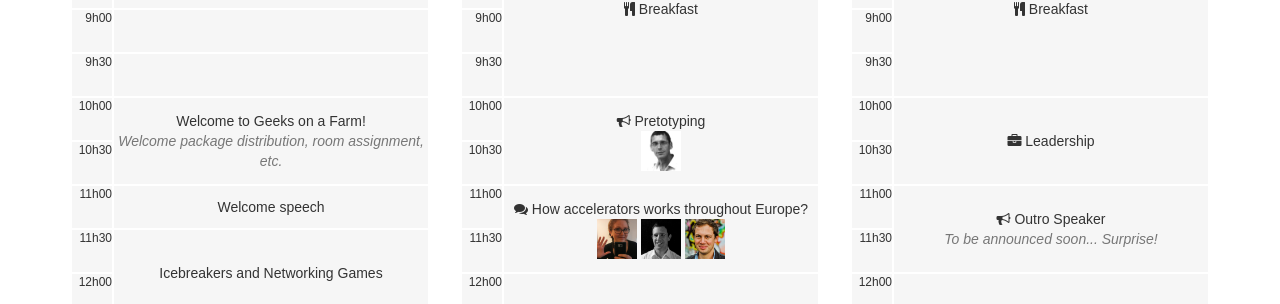
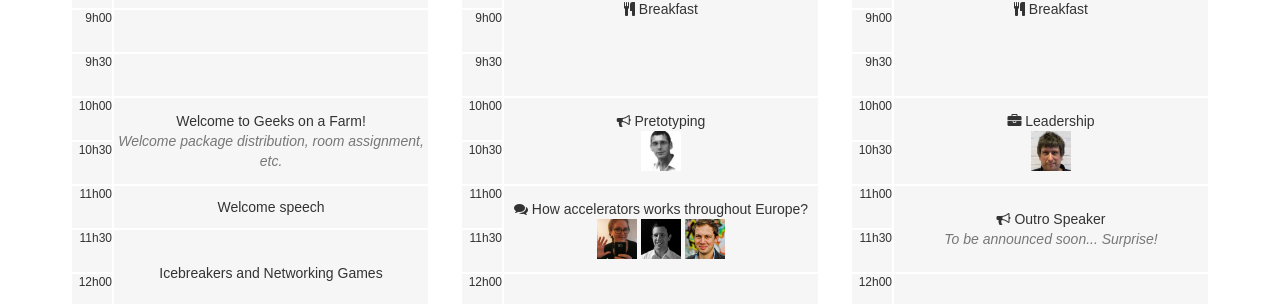
Before and after one commit to brakotozafy/geeksonafarm, a Jekyll site: the page built from index.html, in a window 1280 px wide. Shown: the part 1899-2203 px from the top of the page. Built offline with Jekyll 4.4.1, drawn with Linux system fonts in a browser that asks for light colours; nearby versions of some CDN libraries; some web fonts are replaced; Markdown is read by kramdown in place of the engine named in the settings; comment, search, counter and statistics services are not loaded.

Commit message:
Pascal Bastien will take care about the leadership workshop

```diff
--- a/_includes/day3.html
+++ b/_includes/day3.html
@@ -17,6 +17,9 @@
       <td>10h00</td>
       <td rowspan="2" colspan="2">
         <i class="fa fa-briefcase" title="Workshop"></i> Leadership
+        <br/>
+        {% assign item = 'Pascal Bastien' %}
+        {% include speaker.html %}
       </td>
     </tr>
     <tr>
```
